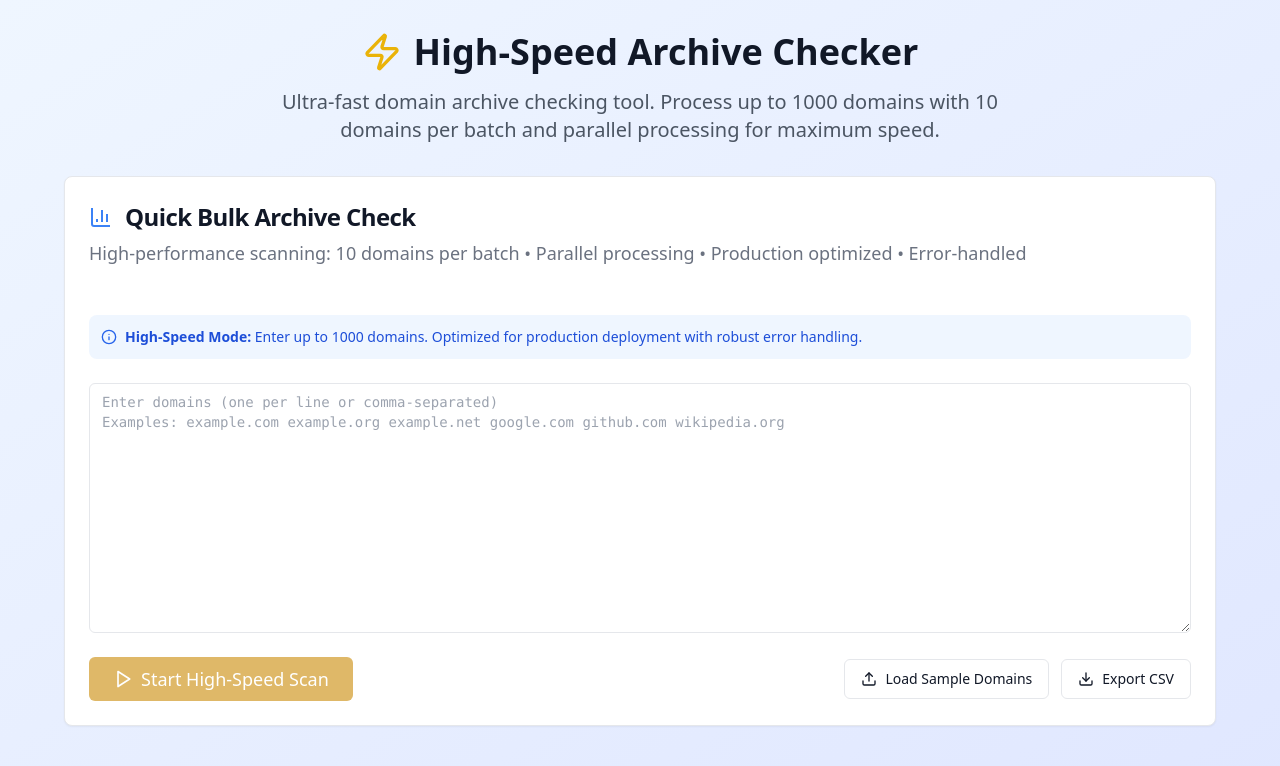
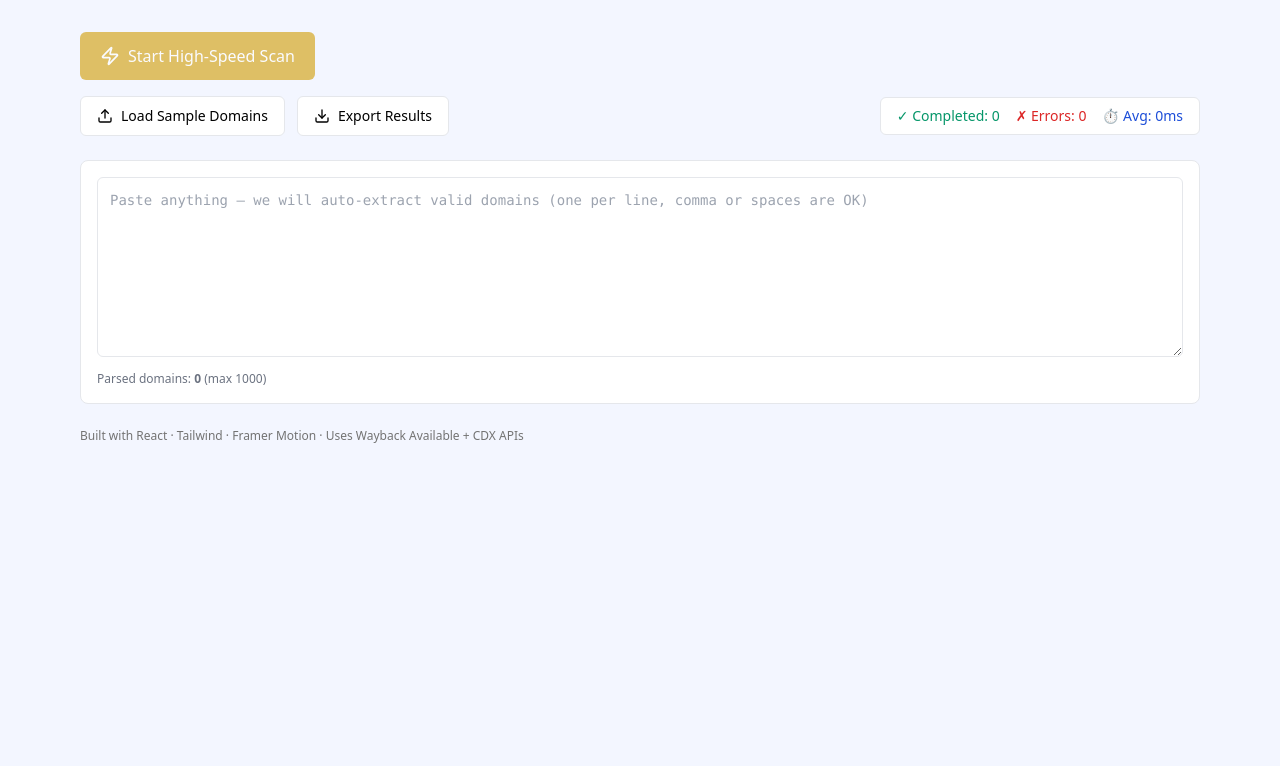
Before and after one commit to cust123456/checknam-app, a React (Vite) app: page / in a window 1280 px wide. Shown: the top 766 px of the page. Built offline with nearby package versions, Linux system fonts and the light colour scheme.

Commit message:
Update App.jsx

```diff
--- a/src/App.jsx
+++ b/src/App.jsx
@@ -1,35 +1,95 @@
 import React, { useMemo, useRef, useState } from "react";
 import { motion, AnimatePresence } from "framer-motion";
 import {
-  Zap, Info, Download, Loader2, Play, Upload, X, CheckCircle2, AlertCircle,
+  Zap, Download, Loader2, Play, Upload, X, CheckCircle2, AlertCircle, ExternalLink
 } from "lucide-react";
 
-/* ========= Utils ========= */
-function parseDomains(input) {
-  return Array.from(
-    new Set(
-      input
-        .split(/\r?\n|,|\s+/)
-        .map((s) => s.trim())
-        .filter(Boolean)
-        .map((s) => s.replace(/^(https?:\/\/)?(www\.)?/i, ""))
-    )
-  ).slice(0, 1000);
+/* ===================== Utils ===================== */
+/** Lấy domain hợp lệ từ text lẫn URL/email */
+function extractDomainsFromText(input) {
+  if (!input) return [];
+  // 1) tách sơ bộ theo khoảng trắng, xuống dòng, dấu phẩy
+  const rough = input.split(/\r?\n|,|\s+/).map(s => s.trim()).filter(Boolean);
+
+  // 2) chuẩn hoá: nếu là URL -> new URL để lấy hostname; nếu là email -> lấy phần sau @
+  const normalized = rough.map(tok => {
+    try {
+      if (/^[^@\s]+@[^@\s]+\.[^@\s]+$/.test(tok)) {
+        return tok.split("@")[1];
+      }
+      if (/^https?:\/\//i.test(tok)) {
+        return new URL(tok).hostname;
+      }
+      return tok;
+    } catch {
+      return tok;
+    }
+  });
+
+  // 3) loại bỏ tiền tố www., http..., slash, query...
+  const strip = normalized.map(s =>
+    s.replace(/^(https?:\/\/)?(www\.)?/i, "").replace(/[\/?#].*$/, "")
+  );
+
+  // 4) validate domain theo RFC-lite (label 1–63, tổng max 253)
+  const domainRe = /^(?=.{1,253}$)(?:(?:[a-z0-9](?:[a-z0-9-]{0,61}[a-z0-9])?)\.)+[a-z]{2,}$/i;
+
+  const uniq = Array.from(new Set(strip))
+    .map(s => s.toLowerCase())
+    .filter(s => domainRe.test(s));
+
+  return uniq.slice(0, 1000);
 }
 
-async function checkWayback(url) {
-  const endpoint = `https://archive.org/wayback/available?url=${encodeURIComponent(url)}`;
+/** Available API: có snapshot gần nhất không */
+async function checkAvailable(domain) {
+  const endpoint = `https://archive.org/wayback/available?url=${encodeURIComponent(domain)}`;
+  const t0 = performance.now();
   const res = await fetch(endpoint, { cache: "no-store" });
+  const t1 = performance.now();
   if (!res.ok) throw new Error(`HTTP ${res.status}`);
   const data = await res.json();
   const closest = data?.archived_snapshots?.closest;
   return {
     archived: Boolean(closest),
-    status: closest ? "archived" : "not_found",
-    timestamp: closest?.timestamp || null,
-    url: closest?.url || null,
-    available: data?.url || url,
+    closestUrl: closest?.url || null,
+    closestTs: closest?.timestamp || null,
+    timeMs: Math.max(1, Math.round(t1 - t0)),
   };
+}
+
+/** CDX: lấy năm đầu & cuối nhanh (2 request nhẹ) */
+async function fetchFirstLastYears(domain) {
+  const base = `https://web.archive.org/cdx/search/cdx?output=json&filter=statuscode:200&fl=timestamp&collapse=digest&url=${encodeURIComponent(domain)}`;
+  const [firstRes, lastRes] = await Promise.all([
+    fetch(base + "&limit=1&sort=ascending", { cache: "no-store" }),
+    fetch(base + "&limit=1&sort=descending", { cache: "no-store" }),
+  ]);
+  let firstYear = null, lastYear = null;
+  if (firstRes.ok) {
+    const j = await firstRes.json();
+    if (Array.isArray(j) && j.length > 1 && j[1][0]) firstYear = j[1][0].slice(0, 4);
+  }
+  if (lastRes.ok) {
+    const j = await lastRes.json();
+    if (Array.isArray(j) && j.length > 1 && j[1][0]) lastYear = j[1][0].slice(0, 4);
+  }
+  let yearsSpan = null;
+  if (firstYear && lastYear) {
+    const span = Number(lastYear) - Number(firstYear);
+    yearsSpan = `${span} years`;
+  }
+  return { firstYear, lastYear, yearsSpan };
+}
+
+/** CDX: đếm số snapshot theo năm (nhanh) */
+async function fetchSnapshotsByYearCount(domain) {
+  const url = `https://web.archive.org/cdx/search/cdx?output=json&fl=timestamp&collapse=timestamp:4&filter=statuscode:200&url=${encodeURIComponent(domain)}`;
+  const res = await fetch(url, { cache: "no-store" });
+  if (!res.ok) return 0;
+  const j = await res.json();
+  // j[0] là header; còn lại mỗi dòng là 1 "năm có snapshot"
+  return Math.max(0, (Array.isArray(j) ? j.length - 1 : 0));
 }
 
 function formatTs(ts) {
@@ -39,171 +99,183 @@ function formatTs(ts) {
   return `${y}-${m}-${d} ${hh}:${mm}:${ss}`;
 }
 
-/* ========= App ========= */
+/** Chia mảng thành các part */
+function chunk(arr, size) {
+  const out = [];
+  for (let i = 0; i < arr.length; i += size) out.push(arr.slice(i, i + size));
+  return out;
+}
+
+/* ===================== App ===================== */
 export default function App() {
-  const [input, setInput] = useState("");
-  const [items, setItems] = useState([]); // {domain, status, archived, url, timestamp, error}
+  const [raw, setRaw] = useState("");
+  const domains = useMemo(() => extractDomainsFromText(raw), [raw]);
+
+  const [rows, setRows] = useState([]); // {domain, status, years, firstYear, lastYear, totalSnapshots, timeMs, closestUrl, closestTs, error}
   const [isRunning, setIsRunning] = useState(false);
   const [progress, setProgress] = useState({ done: 0, total: 0 });
   const abortRef = useRef(null);
 
-  const domains = useMemo(() => parseDomains(input), [input]);
-  const donePct = progress.total ? Math.round((progress.done / progress.total) * 100) : 0;
+  // cấu hình batch & concurrency
+  const PART_SIZE = 50;       // mỗi “part” 50 domain (bạn chỉnh tuỳ ý)
+  const CONCURRENCY = 10;     // số request song song trong một part
 
-  const start = async () => {
-    const list = parseDomains(input);
+  const startScan = async () => {
+    const list = domains;
     if (list.length === 0) return;
     setIsRunning(true);
-    setItems(list.map((d) => ({ domain: d, status: "queued" })));
+    setRows(list.map(d => ({ domain: d, status: "queued" })));
     setProgress({ done: 0, total: list.length });
 
     const controller = new AbortController();
     abortRef.current = controller;
 
-    // chạy theo “batch” 10 domain/lần để giống mô tả UI
-    const BATCH = 10;
+    const parts = chunk(list, PART_SIZE);
     let done = 0;
 
-    for (let startIdx = 0; startIdx < list.length; startIdx += BATCH) {
+    for (let p = 0; p < parts.length; p++) {
       if (controller.signal.aborted) break;
-      const batch = list.slice(startIdx, startIdx + BATCH);
+      const part = parts[p];
 
-      await Promise.all(
-        batch.map(async (domain, j) => {
-          const i = startIdx + j;
+      // chạy theo “pool” concurrency
+      let idxInPart = 0;
+      async function worker() {
+        while (idxInPart < part.length) {
+          const localIdx = idxInPart++;
+          const domain = part[localIdx];
+          const globalIdx = p * PART_SIZE + localIdx;
+
+          if (controller.signal.aborted) break;
+
           try {
-            setItems((prev) => {
-              const copy = [...prev];
-              copy[i] = { ...copy[i], status: "checking" };
-              return copy;
+            setRows(prev => {
+              const c = [...prev]; c[globalIdx] = { ...c[globalIdx], status: "checking" }; return c;
             });
-            const res = await checkWayback(domain);
-            setItems((prev) => {
-              const copy = [...prev];
-              copy[i] = { domain, ...res };
-              return copy;
+
+            // 1) available (archived + closest + time)
+            const avail = await checkAvailable(domain);
+
+            // 2) first/last year + span
+            const { firstYear, lastYear, yearsSpan } = await fetchFirstLastYears(domain);
+
+            // 3) count by year (nhẹ, gần giống “total snapshots” bạn cần)
+            const totalSnapshots = await fetchSnapshotsByYearCount(domain);
+
+            setRows(prev => {
+              const c = [...prev];
+              c[globalIdx] = {
+                domain,
+                status: "complete",
+                years: yearsSpan ?? (avail.archived ? "—" : "0 years"),
+                firstYear: firstYear ?? "—",
+                lastYear: lastYear ?? "—",
+                totalSnapshots,
+                timeMs: avail.timeMs,
+                closestUrl: avail.closestUrl,
+                closestTs: avail.closestTs,
+              };
+              return c;
             });
           } catch (e) {
-            setItems((prev) => {
-              const copy = [...prev];
-              copy[i] = { domain, status: "error", error: String(e) };
-              return copy;
+            setRows(prev => {
+              const c = [...prev];
+              c[globalIdx] = {
+                domain,
+                status: "error",
+                years: "—",
+                firstYear: "—",
+                lastYear: "—",
+                totalSnapshots: 0,
+                timeMs: 0,
+                closestUrl: null,
+                closestTs: null,
+                error: String(e),
+              };
+              return c;
             });
           } finally {
             done += 1;
             setProgress({ done, total: list.length });
           }
-        })
+        }
+      }
+
+      // tạo pool CONCURRENCY
+      await Promise.all(
+        Array.from({ length: Math.min(CONCURRENCY, part.length) }, () => worker())
       );
     }
 
     setIsRunning(false);
   };
 
-  const stop = () => {
+  const stopScan = () => {
     abortRef.current?.abort();
     setIsRunning(false);
   };
 
   const loadSamples = () => {
-    const samples = [
-      "example.com","example.org","example.net","google.com","facebook.com",
-      "github.com","stackoverflow.com","reddit.com","wikipedia.org","youtube.com",
+    const s = [
+      "map-apple.ru.com",
+      "com-payments.ru.com",
+      "r-tutu.ru.com",
+      "www-blablacar.ru.com",
+      "sale-avito.ru.com",
+      "paymentru.ru.com",
+      "https://github.com/some/path?q=1",
+      "mailto:test@example.com",
+      "not-a-domain",
+      "http://wikipedia.org/wiki/Wayback_Machine",
     ];
-    setInput(samples.join("\n"));
+    setRaw(s.join("\n"));
   };
 
   const exportCSV = () => {
-    const header = ["domain", "archived", "status", "timestamp", "archive_url"];
-    const rows = items.map((it) => [
-      it.domain,
-      it.archived ? "yes" : "no",
-      it.status || (it.archived ? "archived" : "not_found"),
-      it.timestamp || "",
-      it.url || "",
-    ]);
-    const csv = [header, ...rows]
-      .map((r) => r.map((x) => `"${String(x || "").replace(/"/g, '""')}"`).join(","))
-      .join("\n");
-    const blob = new Blob([csv], { type: "text/csv;charset=utf-8;" });
+    const header = ["domain","status","years","first_year","last_year","total_snapshots","time_ms","closest_ts","archive_url"];
+    const lines = [header.join(",")].concat(
+      rows.map(r =>
+        [
+          r.domain,
+          r.status,
+          r.years ?? "",
+          r.firstYear ?? "",
+          r.lastYear ?? "",
+          r.totalSnapshots ?? 0,
+          r.timeMs ?? 0,
+          r.closestTs ?? "",
+          r.closestUrl ?? "",
+        ].map(x => `"${String(x).replace(/"/g,'""')}"`).join(",")
+      )
+    );
+    const blob = new Blob([lines.join("\n")], { type: "text/csv;charset=utf-8;" });
     const a = document.createElement("a");
     a.href = URL.createObjectURL(blob);
-    a.download = `archive-check-${Date.now()}.csv`;
+    a.download = `archive-results-${Date.now()}.csv`;
     a.click();
   };
 
+  const completed = rows.filter(r => r.status === "complete").length;
+  const errors = rows.filter(r => r.status === "error").length;
+  const avgMs =
+    rows.filter(r => r.timeMs > 0).reduce((s, r) => s + r.timeMs, 0) /
+    Math.max(1, rows.filter(r => r.timeMs > 0).length);
+
+  /* ===================== UI ===================== */
   return (
-    <div className="min-h-screen bg-gradient-to-br from-blue-50 to-indigo-100">
-      <div className="container mx-auto px-4 py-8">
+    <div className="min-h-screen bg-[#F3F6FF]">
+      <div className="max-w-6xl mx-auto px-4 py-8">
         {/* Header */}
-        <div className="text-center mb-8">
-          <h1 className="text-4xl font-bold text-gray-900 mb-4 flex items-center justify-center gap-3">
-            <Zap className="w-10 h-10 text-yellow-500" />
-            High-Speed Archive Checker
-          </h1>
-          <p className="text-xl text-gray-600 max-w-3xl mx-auto">
-            Ultra-fast domain archive checking tool. Process up to 1000 domains with 10 domains per batch and parallel processing for maximum speed.
-          </p>
-        </div>
-
-        {/* Card */}
-        <div className="rounded-lg border bg-white text-gray-900 shadow-sm max-w-6xl mx-auto">
-          <div className="flex flex-col space-y-1.5 p-6">
-            <h3 className="tracking-tight text-2xl font-semibold flex items-center">
-              {/* Chart icon-looking title */}
-              <svg xmlns="http://www.w3.org/2000/svg" className="w-6 h-6 mr-3 text-blue-500" viewBox="0 0 24 24" fill="none" stroke="currentColor" strokeWidth="2">
-                <path d="M3 3v16a2 2 0 0 0 2 2h16" />
-                <path d="M18 17V9" />
-                <path d="M13 17V5" />
-                <path d="M8 17v-3" />
-              </svg>
-              Quick Bulk Archive Check
-            </h3>
-            <p className="text-gray-500 text-lg">
-              High-performance scanning: 10 domains per batch • Parallel processing • Production optimized • Error-handled
-            </p>
-          </div>
-
-          <div className="p-6 pt-6 space-y-6">
-            {/* Info banner */}
-            <div className="flex items-center gap-2 text-sm text-blue-700 bg-blue-50 p-3 rounded-lg">
-              <Info className="h-4 w-4 text-blue-600" />
-              <p>
-                <strong>High-Speed Mode:</strong> Enter up to 1000 domains. Optimized for production deployment with robust error handling.
-              </p>
-            </div>
-
-            {/* Textarea */}
-            <textarea
-              className="flex w-full rounded-md border border-gray-200 bg-white px-3 py-2 placeholder:text-gray-400 focus-visible:outline-none focus-visible:ring-2 focus-visible:ring-blue-500 min-h-[250px] text-sm font-mono"
-              placeholder="Enter domains (one per line or comma-separated)&#10;Examples: example.com example.org example.net google.com github.com wikipedia.org"
-              value={input}
-              onChange={(e) => setInput(e.target.value)}
-            />
-
-            {/* Buttons */}
-            <div className="flex flex-col md:flex-row md:items-center md:justify-between gap-4">
-              <div className="flex items-center gap-3">
-                {isRunning ? (
+        <div className="mb-6">
           <button
-                    onClick={stop}
-                    className="inline-flex items-center justify-center h-11 rounded-md bg-red-600 hover:bg-red-700 text-white px-6 py-3 text-lg"
+            onClick={startScan}
+            disabled={isRunning || domains.length === 0}
+            className="inline-flex items-center gap-2 bg-[#D19B00] hover:bg-[#B88700] text-white px-5 py-3 rounded-md text-base font-medium disabled:opacity-60"
           >
-                    <X className="mr-2 h-5 w-5" />
-                    Stop
-                  </button>
-                ) : (
-                  <button
-                    onClick={start}
-                    disabled={domains.length === 0}
-                    className="inline-flex items-center justify-center h-11 rounded-md bg-yellow-600 hover:bg-yellow-700 disabled:opacity-60 text-white px-6 py-3 text-lg"
-                  >
-                    <Play className="mr-2 h-5 w-5" />
+            <Zap className="w-5 h-5" />
             Start High-Speed Scan
           </button>
-                )}
-              </div>
 
+          <div className="mt-4 flex flex-col md:flex-row md:items-center md:justify-between gap-3">
             <div className="flex gap-3">
               <button
                 onClick={loadSamples}
@@ -217,72 +289,121 @@ export default function App() {
                 className="inline-flex items-center justify-center border border-gray-200 bg-white hover:bg-gray-50 h-10 px-4 rounded-md text-sm"
               >
                 <Download className="mr-2 h-4 w-4" />
-                  Export CSV
+                Export Results
               </button>
+              {isRunning && (
+                <button
+                  onClick={stopScan}
+                  className="inline-flex items-center justify-center border border-red-300 bg-red-50 hover:bg-red-100 text-red-700 h-10 px-4 rounded-md text-sm"
+                >
+                  <X className="mr-2 h-4 w-4" />
+                  Stop
+                </button>
+              )}
+            </div>
+
+            {/* Summary bar giống ảnh mẫu */}
+            <div className="flex items-center gap-4 bg-white border rounded-md px-4 py-2 text-sm">
+              <span className="text-emerald-600">✓ Completed: {completed}</span>
+              <span className="text-red-600">✗ Errors: {errors}</span>
+              <span className="text-blue-700">⏱ Avg: {isFinite(avgMs) ? Math.round(avgMs) : 0}ms</span>
+            </div>
           </div>
         </div>
 
-            {/* Progress bar */}
+        {/* Input area */}
+        <div className="bg-white border rounded-lg p-4">
+          <textarea
+            className="w-full min-h-[180px] rounded-md border border-gray-200 p-3 font-mono text-sm outline-none focus:ring-2 focus:ring-blue-500"
+            placeholder="Paste anything — we will auto-extract valid domains (one per line, comma or spaces are OK)"
+            value={raw}
+            onChange={(e) => setRaw(e.target.value)}
+          />
+          <div className="text-xs text-gray-500 mt-2">Parsed domains: <b>{domains.length}</b> (max 1000)</div>
           {progress.total > 0 && (
-              <div className="space-y-1">
-                <div className="h-3 bg-gray-200 rounded-full overflow-hidden">
-                  <div className="h-full bg-gray-900" style={{ width: `${donePct}%` }} />
+            <div className="mt-3">
+              <div className="h-2 bg-gray-200 rounded-full overflow-hidden">
+                <div className="h-full bg-black" style={{ width: `${Math.round((progress.done / progress.total) * 100)}%` }} />
               </div>
-                <div className="text-xs text-gray-500">{progress.done} / {progress.total} • {donePct}%</div>
+              <div className="text-xs text-gray-600 mt-1">
+                {progress.done} / {progress.total} • {Math.round((progress.done / progress.total) * 100)}%
+              </div>
             </div>
           )}
+        </div>
 
-            {/* Results */}
-            {items.length > 0 && (
-              <div className="rounded-lg border bg-white overflow-hidden">
-                <div className="grid grid-cols-6 gap-2 p-3 text-xs font-medium bg-gray-50 border-b">
-                  <div className="col-span-2">Domain</div>
-                  <div>Archived</div>
-                  <div>Timestamp</div>
-                  <div className="col-span-2">Archive URL</div>
-                </div>
-                <div className="max-h-[420px] overflow-auto divide-y">
+        {/* Results table */}
+        {rows.length > 0 && (
+          <div className="mt-6 bg-white border rounded-lg">
+            <div className="px-4 py-3 text-base font-semibold border-b">Scan Results ({rows.length} domains)</div>
+            <div className="overflow-auto">
+              <table className="min-w-full text-sm">
+                <thead className="bg-gray-50 text-gray-700">
+                  <tr>
+                    <th className="text-left px-4 py-2">Domain</th>
+                    <th className="text-left px-4 py-2">Status</th>
+                    <th className="text-left px-4 py-2">Years</th>
+                    <th className="text-left px-4 py-2">First Year</th>
+                    <th className="text-left px-4 py-2">Last Year</th>
+                    <th className="text-left px-4 py-2">Total Snapshots</th>
+                    <th className="text-left px-4 py-2">Time (ms)</th>
+                    <th className="text-left px-4 py-2">Actions</th>
+                  </tr>
+                </thead>
+                <tbody className="divide-y">
                   <AnimatePresence initial={false}>
-                    {items.map((it) => (
-                      <motion.div
-                        key={it.domain}
+                    {rows.map((r) => (
+                      <motion.tr
+                        key={r.domain}
                         initial={{ opacity: 0 }}
                         animate={{ opacity: 1 }}
                         exit={{ opacity: 0 }}
-                        className="grid grid-cols-6 gap-2 p-3 text-sm items-center"
+                        className="align-middle"
                       >
-                        <div className="col-span-2 font-mono truncate" title={it.domain}>{it.domain}</div>
-                        <div>
-                          {it.status === "checking" && (
-                            <span className="inline-flex items-center gap-1"><Loader2 className="animate-spin" size={16}/> checking</span>
+                        <td className="px-4 py-2 font-mono">{r.domain}</td>
+                        <td className="px-4 py-2">
+                          {r.status === "checking" && (
+                            <span className="inline-flex items-center gap-1 text-gray-600"><Loader2 className="animate-spin" size={16}/> Checking</span>
                           )}
-                          {it.status === "queued" && <span>queued</span>}
-                          {it.status === "error" && (
-                            <span className="inline-flex items-center gap-1 text-red-600">
-                              <AlertCircle size={16}/> error
-                            </span>
+                          {r.status === "queued" && <span className="text-gray-500">Queued</span>}
+                          {r.status === "error" && (
+                            <span className="inline-flex items-center gap-1 text-red-600"><AlertCircle size={16}/> Error</span>
                           )}
-                          {(!it.status || it.status === "archived" || it.status === "not_found") && (
-                            <span className={it.archived ? "inline-flex items-center gap-1 text-emerald-700" : "inline-flex items-center gap-1 text-gray-500"}>
-                              {it.archived ? <CheckCircle2 size={16}/> : <AlertCircle size={16}/>}
-                              {it.archived ? "yes" : "no"}
-                            </span>
+                          {r.status === "complete" && (
+                            <span className="inline-flex items-center gap-1 text-emerald-700"><CheckCircle2 size={16}/> Complete</span>
                           )}
-                        </div>
-                        <div className="font-mono text-xs">{formatTs(it.timestamp)}</div>
-                        <div className="col-span-2 truncate">
-                          {it.url ? (
-                            <a className="underline" href={it.url} target="_blank" rel="noreferrer">{it.url}</a>
-                          ) : <span className="text-gray-400">—</span>}
-                        </div>
-                      </motion.div>
+                        </td>
+                        <td className="px-4 py-2">{r.years ?? "—"}</td>
+                        <td className="px-4 py-2">{r.firstYear ?? "—"}</td>
+                        <td className="px-4 py-2">{r.lastYear ?? "—"}</td>
+                        <td className="px-4 py-2">{r.totalSnapshots ?? 0}</td>
+                        <td className="px-4 py-2">{r.timeMs ?? 0}</td>
+                        <td className="px-4 py-2">
+                          {r.closestUrl ? (
+                            <a
+                              className="inline-flex items-center gap-1 px-3 py-1.5 border rounded-md hover:bg-gray-50"
+                              href={r.closestUrl}
+                              target="_blank"
+                              rel="noreferrer"
+                            >
+                              <ExternalLink size={14}/> Archive
+                            </a>
+                          ) : (
+                            <span className="text-gray-400">—</span>
+                          )}
+                        </td>
+                      </motion.tr>
                     ))}
                   </AnimatePresence>
+                </tbody>
+              </table>
             </div>
           </div>
         )}
 
-          </div>
+        {/* Footer */}
+        <div className="text-xs text-neutral-500 pt-6">
+          Built with React · Tailwind · Framer Motion · Uses Wayback Available + CDX APIs
         </div>
       </div>
     </div>
```
Lines whose indentation alone changed are shown as unchanged.
